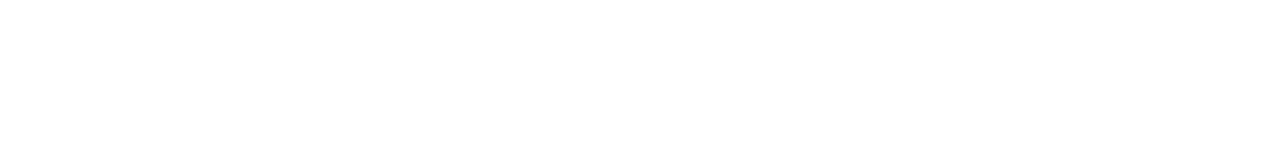
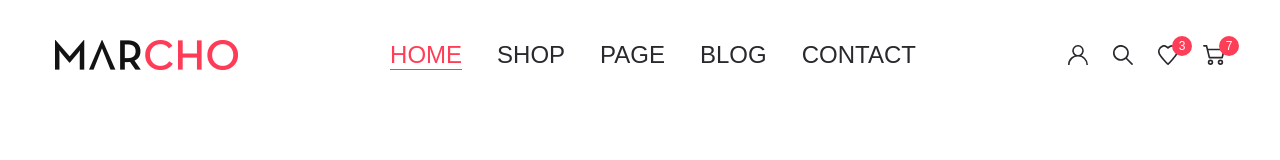
Before and after one commit to Xygou/marcho, a website: page app/index.html in a window 1280 px wide. Drawn offline with nearby package versions, Linux system fonts and the light colour scheme; files that its build step writes are made by us from their sources.

Commit message:
added header, added fonts

```diff
--- a/app/index.html
+++ b/app/index.html
@@ -4,10 +4,56 @@
   <meta charset="UTF-8">
   <meta http-equiv="X-UA-Compatible" content="IE=edge">
   <meta name="viewport" content="width=device-width, initial-scale=1.0">
-  <title>gulp_start</title>
+  <title>marcho</title>
   <link rel="stylesheet" href="css/style.min.css">
 </head>
 <body>
+
+  <div class="header">
+    <div class="container">
+      <div class="header__inner">
+        <a class="logo" href="#">
+          <img class="logo__img" src="images/logo.png" alt="logo">
+        </a>
+        <nav class="menu">
+          <ul class="menu__list">
+            <li class="menu__list-item">
+              <a class="menu__list-link menu__list-link--active" href="#">home</a>
+            </li>
+            <li class="menu__list-item">
+              <a class="menu__list-link" href="#">shop</a>
+            </li>
+            <li class="menu__list-item">
+              <a class="menu__list-link" href="#">page</a>
+            </li>
+            <li class="menu__list-item">
+              <a class="menu__list-link" href="#">blog</a>
+            </li>
+            <li class="menu__list-item">
+              <a class="menu__list-link" href="#">contact</a>
+            </li>
+          </ul>
+        </nav>
+        <div class="user-nav">
+          <a class="user-nav__link" href="№">
+            <img class="user-nav__link-img" src="images/icons/user.svg" alt="user icon">
+          </a>
+          <a class="user-nav__link" href="№">
+            <img class="user-nav__link-img" src="images/icons/search.svg" alt="user icon">
+          </a>
+          <a class="user-nav__link" href="№">
+            <img class="user-nav__link-img" src="images/icons/heart.svg" alt="user icon">
+            <span class="user-nav__num">3</span>
+          </a>
+          <a class="user-nav__link" href="№">
+            <img class="user-nav__link-img" src="images/icons/cart.svg" alt="user icon">
+            <span class="user-nav__num">7</span>
+          </a>
+        </div>
+      </div>
+    </div>
+  </div>
+
 
 
   <script src="js/main.min.js"></script>
--- a/app/scss/_fonts.scss
+++ b/app/scss/_fonts.scss
@@ -0,0 +1,41 @@
+@font-face {
+  font-family: 'Quicksand-Regular', sans-serif;
+  font-weight: 400;
+  font-style: normal;
+  src: local('Quicksand-Regular'),
+      url('../fonts/Quicksand-Regular.woff2') format('woff2'),
+      url('../fonts/Quicksand-Regular.woff') format('woff');
+  font-display: swap;
+}
+
+
+@font-face {
+  font-family: 'Quicksand-Medium', sans-serif;
+  font-weight: 500;
+  font-style: normal;
+  src: local('Quicksand-Medium'),
+      url('../fonts/Quicksand-Medium.woff2') format('woff2'),
+      url('../fonts/Quicksand-Medium.woff') format('woff');
+  font-display: swap;
+}
+
+
+@font-face {
+  font-family: 'Roboto-Regular', sans-serif;
+  font-weight: 400;
+  font-style: normal;
+  src: local('Roboto-Regular'),
+      url('../fonts/Roboto-Regular.woff2') format('woff2'),
+      url('../fonts/Roboto-Regular.woff') format('woff');
+  font-display: swap;
+}
+
+@font-face {
+  font-family: 'Roboto-Bold', sans-serif;
+  font-weight: 700;
+  font-style: normal;
+  src: local('Roboto-Bold'),
+      url('../fonts/Roboto-Bold.woff2') format('woff2'),
+      url('../fonts/Roboto-Bold.woff') format('woff');
+  font-display: swap;
+}
--- a/app/scss/_global.scss
+++ b/app/scss/_global.scss
@@ -0,0 +1,12 @@
+body {
+  font-size: 16px;
+  font-size: 24px;
+  color: $default;
+  @extend %quicksand-500;
+}
+
+.container {
+  max-width: 1200px;
+  margin: 0 auto;
+  padding: 0 15px;
+}
--- a/app/scss/_vars.scss
+++ b/app/scss/_vars.scss
@@ -0,0 +1,23 @@
+$accent: #fe3e57;
+$default: #8d8d8d;
+$title: #29282d;
+
+%quicksand-400 {
+  font-family: 'Quicksand-Regular', sans-serif;
+  font-weight: 400;
+}
+
+%quicksand-500 {
+  font-family: 'Quicksand-Medium', sans-serif;
+  font-weight: 500;
+}
+
+%roboto-400 {
+  font-family: 'Roboto-Regular', sans-serif;
+  font-weight: 400;
+}
+
+%roboto-700 {
+  font-family: 'Roboto-Bold', sans-serif;
+  font-weight: 700;
+}
--- a/app/scss/style.scss
+++ b/app/scss/style.scss
@@ -3,5 +3,78 @@
 @import 'reset';
 @import 'global';
 
+.header {
+  padding: 40px 0;
+  &__inner {
+    display: flex;
+    justify-content: space-between;
+    align-items: center;
+  }
+}
+
+.menu {
+  &__list {
+    display: flex;
+    text-transform: uppercase;
+  }
+  &__list-item + .menu__list-item {
+    padding-left: 35px;
+  }
+  &__list-link {
+    color: $title;
+    padding-bottom: 1px;
+    transition: color .3s;
+    @extend %quicksand-400;
+    &:hover {
+      color: $accent;
+      border-bottom: 1px solid $accent;
+      @extend %quicksand-500;
+    }
+  }
+  &__list-link--active {
+    color: $accent;
+    border-bottom: 1px solid $accent;
+    @extend %quicksand-500;
+  }
+}
+
+.user-nav {
+  display: flex;
+  &__link {
+    position: relative;
+  }
+  &__link + .user-nav__link {
+    padding-left: 25px;
+  }
+  &__num {
+    position: absolute;
+    width: 20px;
+    height: 20px;
+    border-radius: 50%;
+    background-color: $accent;
+    top: -9px;
+    right: -14px;
+    font-size: 12px;
+    color: #fff;
+    text-align: center;
+    line-height: 20px;
+  }
+}
+
+
+
+
+
+
+
+
+
+
+
+
+
+
+
+
 
 @import 'media';
```
Also changed, not shown: app/fonts/Quicksand-Medium.woff (added), app/fonts/Quicksand-Medium.woff2 (added), app/fonts/Quicksand-Regular.woff (added), app/fonts/Quicksand-Regular.woff2 (added), app/fonts/Roboto-Bold.woff (added), app/fonts/Roboto-Bold.woff2 (added), app/fonts/Roboto-Regular.woff (added), app/fonts/Roboto-Regular.woff2 (added), app/images/icons/cart.svg (added), app/images/icons/heart.svg (added), app/images/icons/search.svg (added), app/images/icons/user.svg (added), app/images/logo.png (added).
